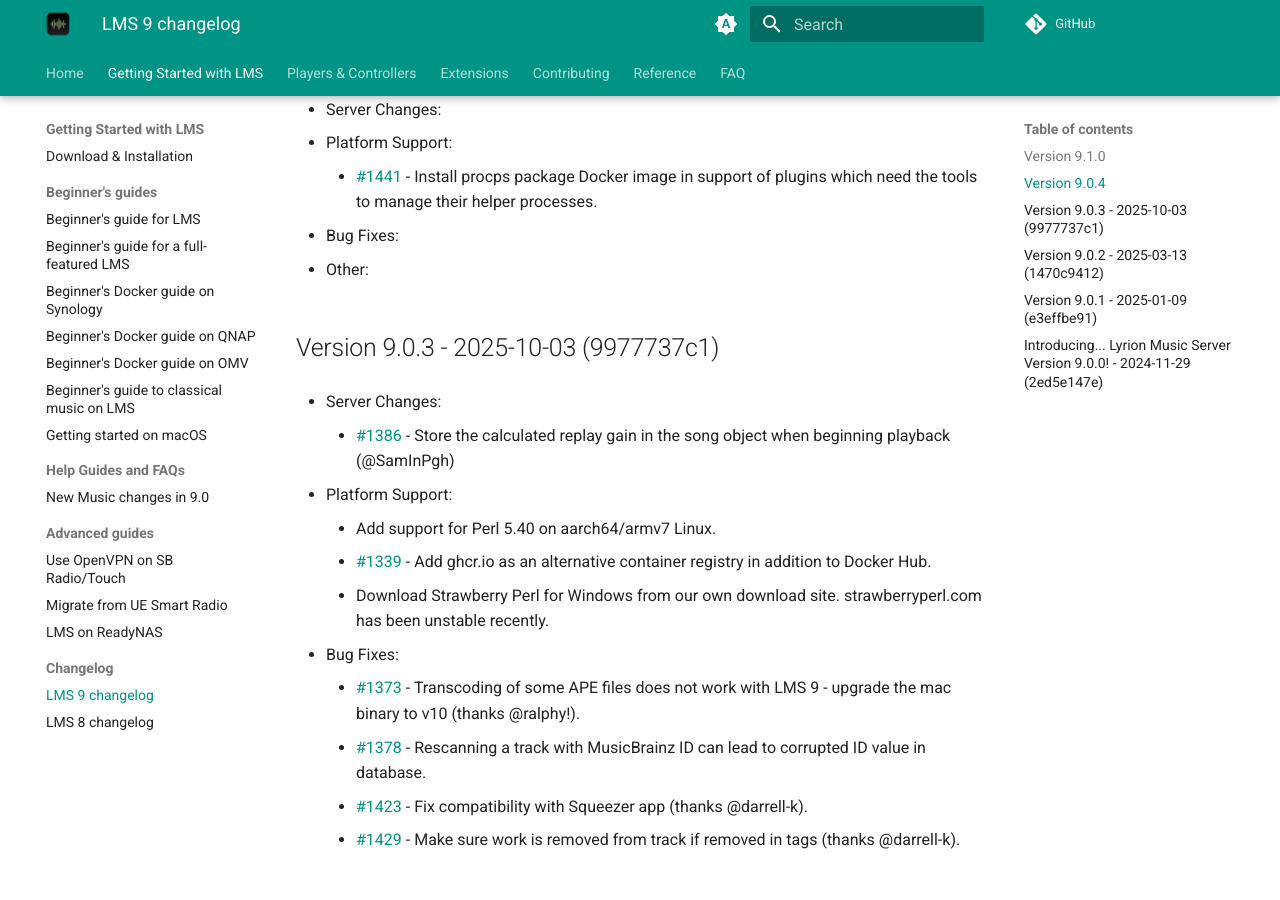
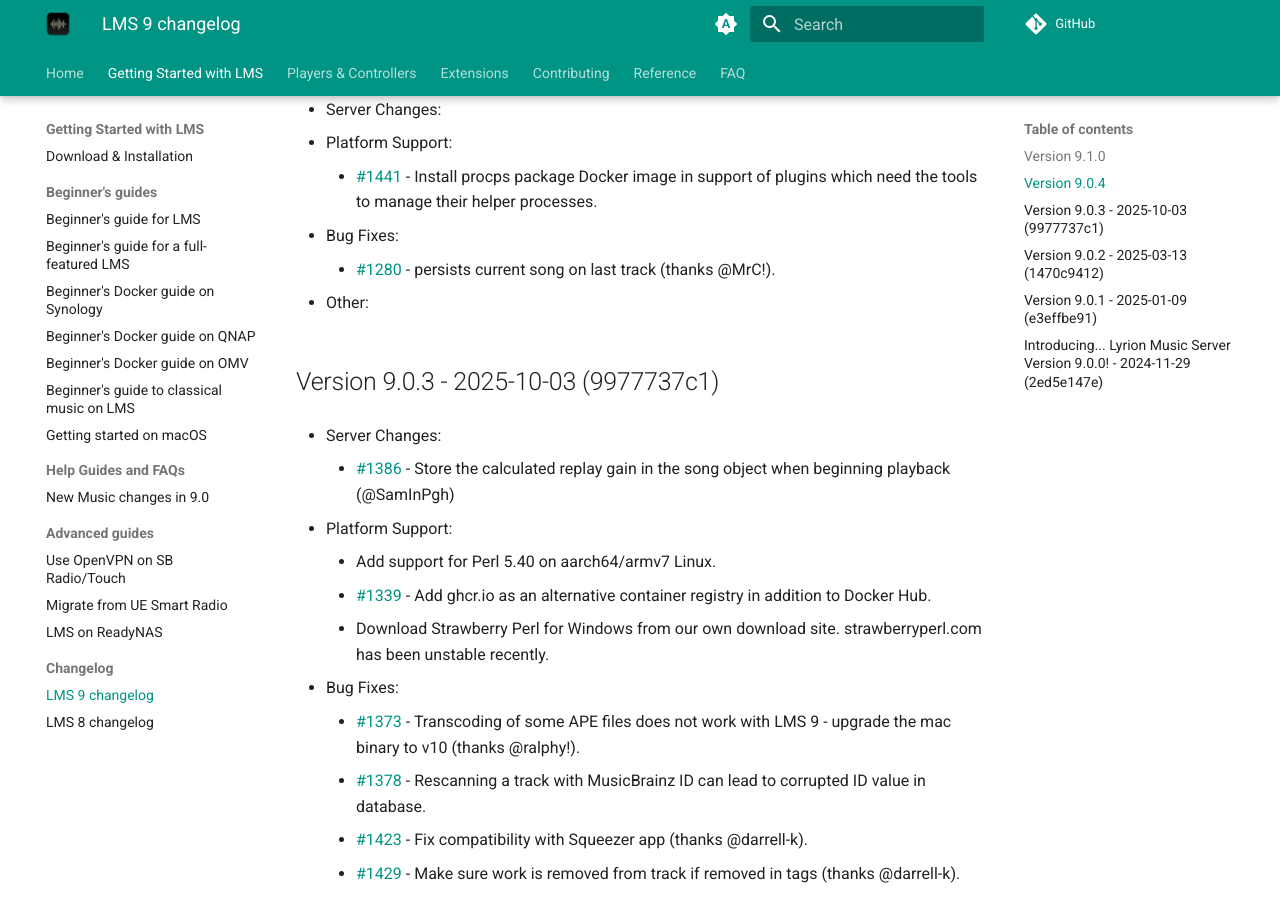
Before and after one commit to LMS-Community/lms-community.github.io, an MkDocs documentation site: the page built from docs/getting-started/changelog-lms9.md, in a window 1280 px wide and 900 px high, scrolled down 2495 px. Built offline with MkDocs 1.6.1 and Material for MkDocs 9.7.7, drawn with Linux system fonts in a browser that asks for light colours; a script that is not in the unit is left out; plug-ins that fetch from the network failed and are left out; comment, search, counter and statistics services are not loaded.

```diff
--- a/docs/getting-started/changelog-lms9.md
+++ b/docs/getting-started/changelog-lms9.md
@@ -71,6 +71,8 @@
 	- [#1441](https://github.com/LMS-Community/slimserver/issues/1441) \- Install procps package Docker image in support of plugins which need the tools to manage their helper processes.
 
 - Bug Fixes:
+
+	- [#1280](https://github.com/LMS-Community/slimserver/issues/1280) \- persists current song on last track (thanks @MrC!).
 
 - Other:
 
```
